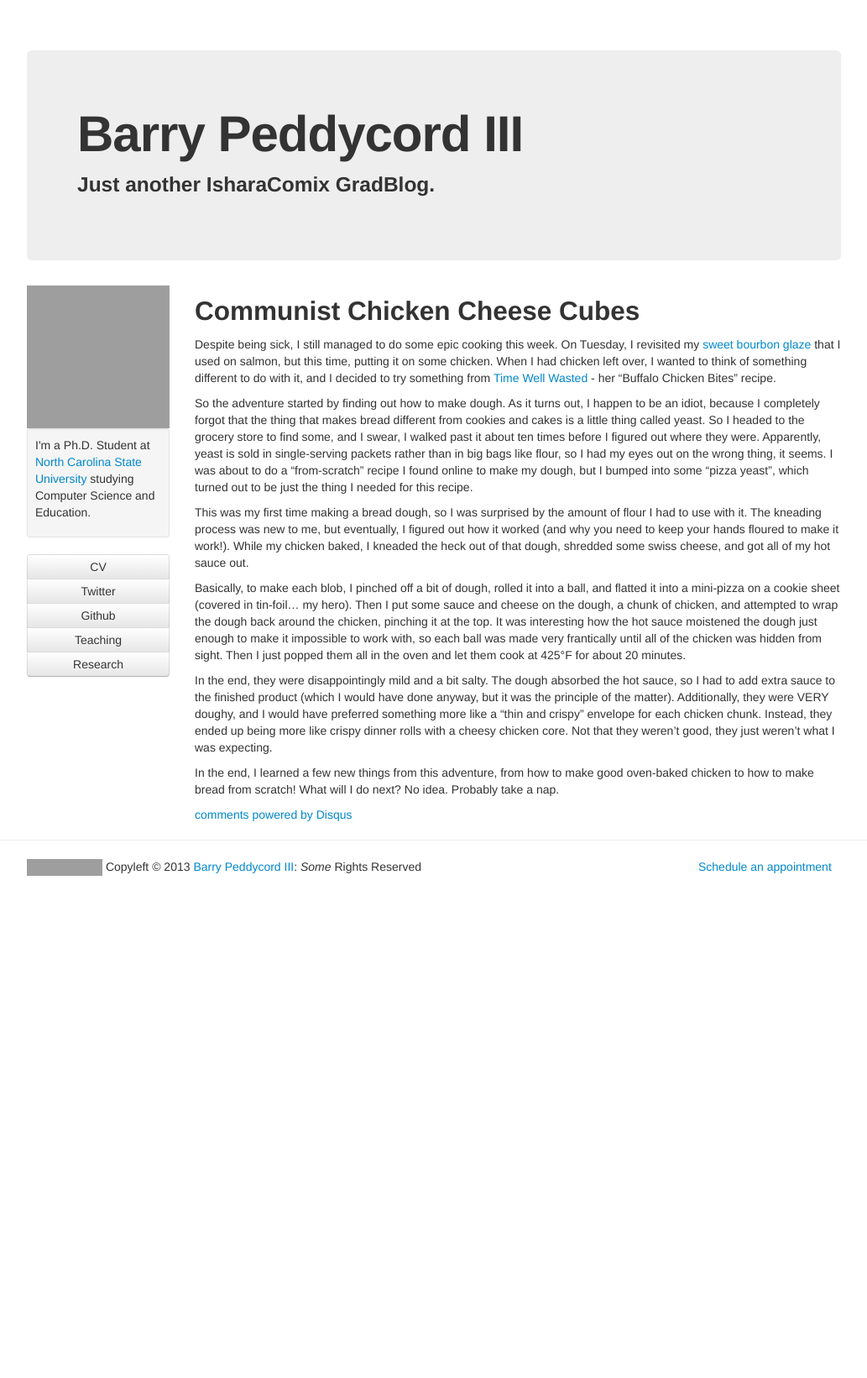
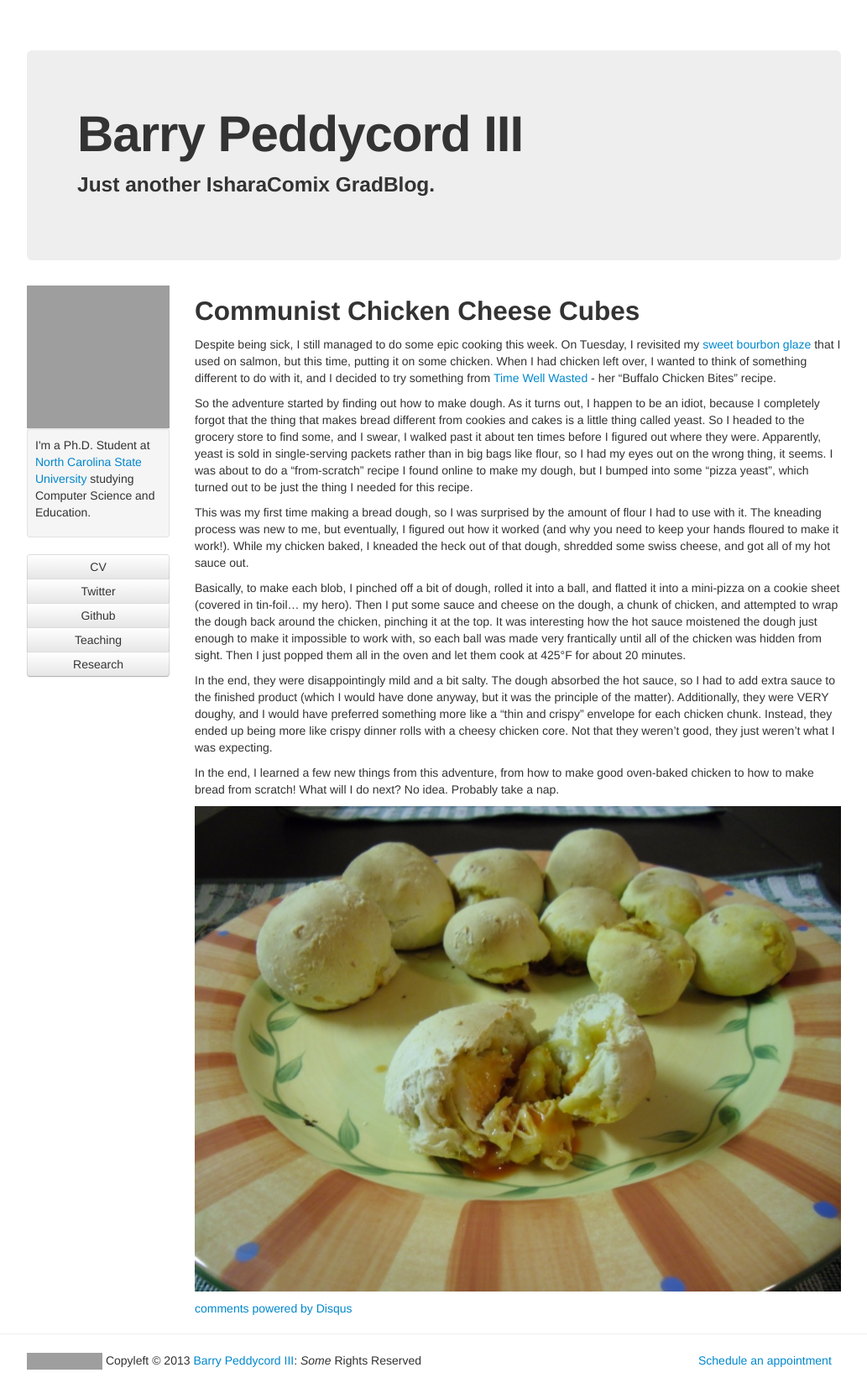
Before and after one commit to isharacomix/oldsite, a Jekyll site: the page built from _posts/2012-01-06-communist-chicken-cheese-cubes.md, in a window 1280 px wide. Shown: the whole page at 84% size, without its empty margins (123-1156 px from the left). Built offline with Jekyll 4.4.1, drawn with Linux system fonts in a browser that asks for light colours; comment, search, counter and statistics services are not loaded; before the commit the page ends 1053 px from its top, so only the background shows below that; grey boxes are pictures that could not be loaded.

Commit message:
Almost done with 2011.

```diff
--- a/_posts/2012-01-06-communist-chicken-cheese-cubes.md
+++ b/_posts/2012-01-06-communist-chicken-cheese-cubes.md
@@ -15,3 +15,5 @@ Basically, to make each blob, I pinched off a bit of dough, rolled it into a bal
 In the end, they were disappointingly mild and a bit salty. The dough absorbed the hot sauce, so I had to add extra sauce to the finished product (which I would have done anyway, but it was the principle of the matter). Additionally, they were VERY doughy, and I would have preferred something more like a "thin and crispy" envelope for each chicken chunk. Instead, they ended up being more like crispy dinner rolls with a cheesy chicken core. Not that they weren't good, they just weren't what I was expecting.
 
 In the end, I learned a few new things from this adventure, from how to make good oven-baked chicken to how to make bread from scratch! What will I do next? No idea. Probably take a nap.
+
+![Photo]({{ site.baseurl }}img/food_chicken_cubes.jpg)
```
